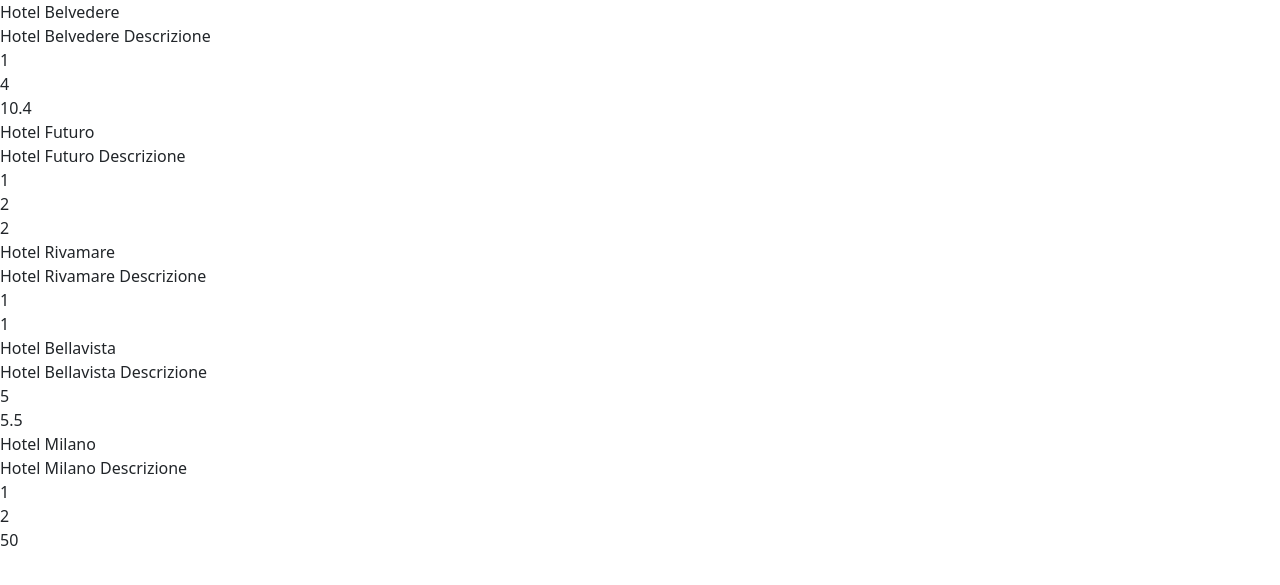
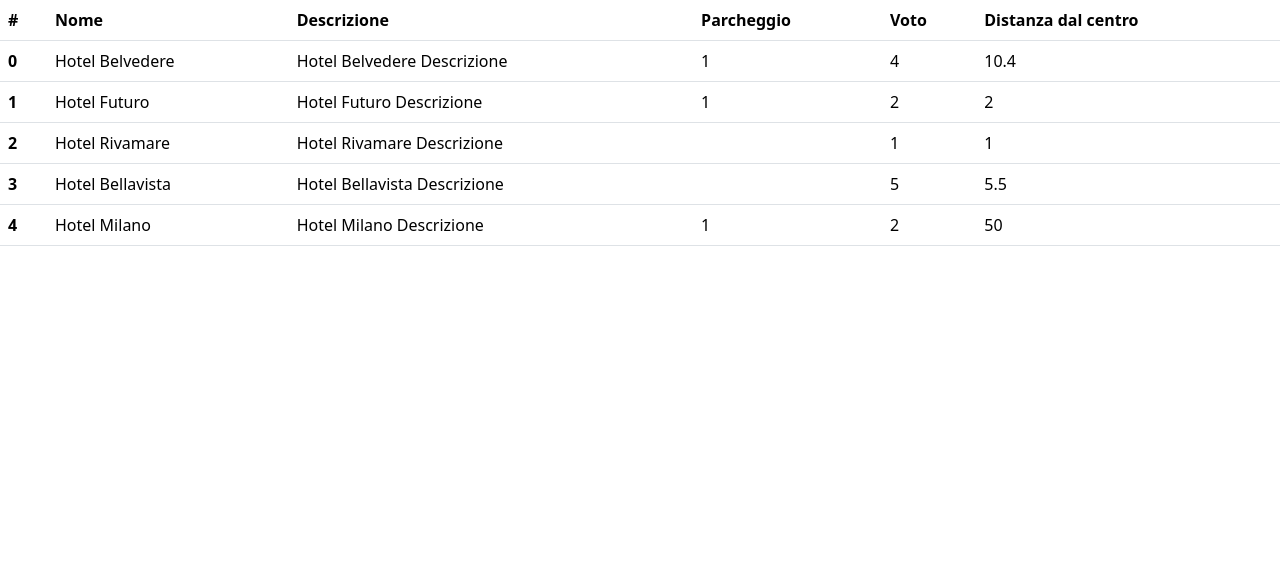
Before and after one commit to MonicaSerraWebDeveloper/php-hotel, a PHP site: page / in a window 1280 px wide. Shown: the top 585 px of the page. Run offline with PHP 8.4, Linux system fonts and the light colour scheme.

Commit message:
feat: add the table from bootstrap and add the dynamic data with php

```diff
--- a/index.php
+++ b/index.php
@@ -54,13 +54,36 @@
     <title>Php Hotel</title>
 </head>
 <body>
+    <table class="table">
+        <thead>
+            <tr>
+            <th scope="col">#</th>
+            <th scope="col">Nome</th>
+            <th scope="col">Descrizione</th>
+            <th scope="col">Parcheggio</th>
+            <th scope="col">Voto</th>
+            <th scope="col">Distanza dal centro</th>
+            </tr>
+        </thead>
+    <?php
+        foreach ($hotels as $keys => $hotelKey) { ?>
+            <tbody>
+                <tr>
+                    <th scope="row"><?php echo $keys ?></th>
+                    <td><?php echo $hotelKey['name'] ?></td>
+                    <td><?php echo $hotelKey['description'] ?></td>
+                    <td><?php echo $hotelKey['parking'] ?></td>
+                    <td><?php echo $hotelKey['vote'] ?></td>
+                    <td><?php echo $hotelKey['distance_to_center'] ?></td>
+                </tr>
+            </tbody>
+            <?php foreach ($hotelKey as $hotel) { ?>
 
-    <?php
-        foreach ($hotels as $hotelKey) {
-            foreach ($hotelKey as $hotel) {?>
-                <div> <?php echo $hotel ?></div>
-            <?php  }
+
+
+        <?php  }
     }?>
+    </table>
 
 </body>
 </html>
```
